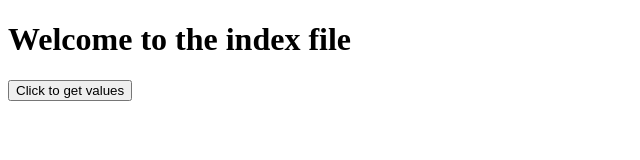
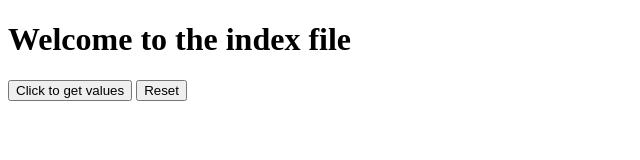
Before and after one commit to DennisPlaydon/Core, a plain HTML site: page Coretest/wwwroot/index.html in a window 1280 px wide. Shown: the whole page, without its empty margins (0-640 px from the left). Drawn offline with Linux system fonts and the light colour scheme.

Commit message:
Added reset functionality

```diff
--- a/Coretest/wwwroot/index.html
+++ b/Coretest/wwwroot/index.html
@@ -7,6 +7,7 @@
 <body>
 <h1>Welcome to the index file</h1>
     <button type="button" onclick="callController();">Click to get values</button>
+    <button type="button" onclick="reset();">Reset</button>
     <div id="root"></div>
     <script src="./js/index.js"></script>
 </body>
--- a/Coretest/wwwroot/js/index.js
+++ b/Coretest/wwwroot/js/index.js
@@ -24,3 +24,9 @@ function callController() {
         }
     }
 }
+
+function reset() {
+    count = 0;
+    root.innerHTML = "";
+    document.getElementById('customText').value = "";
+}
```
